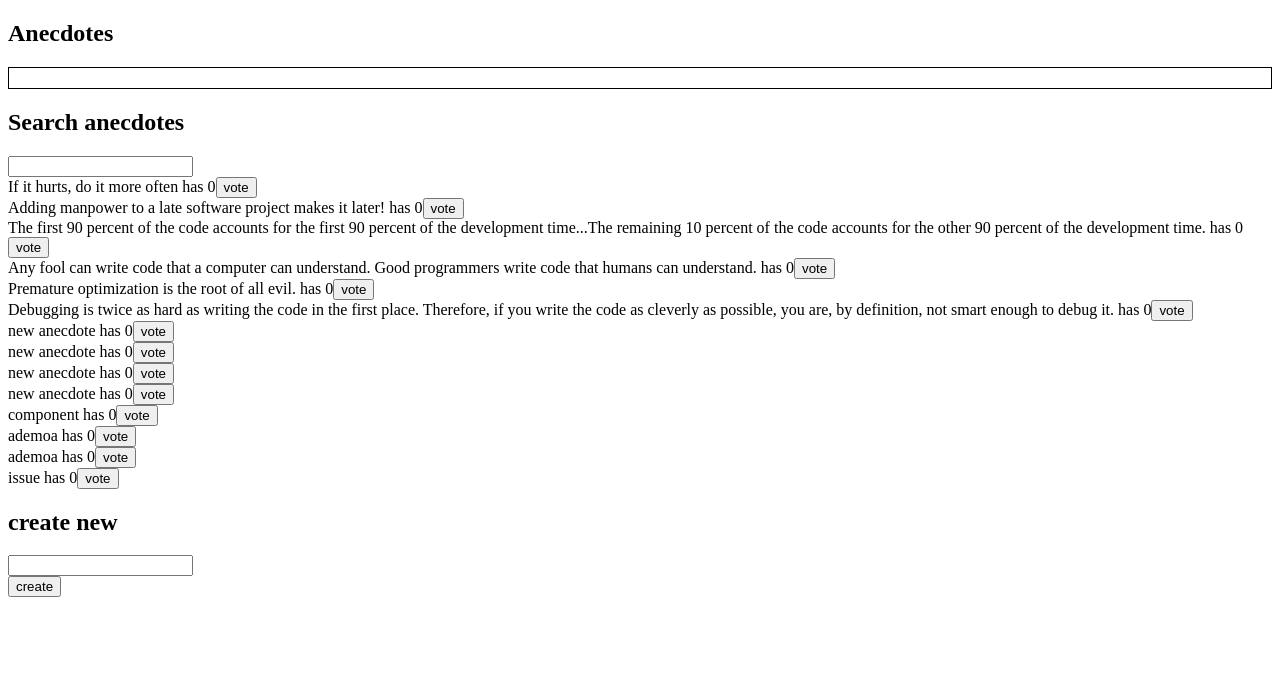
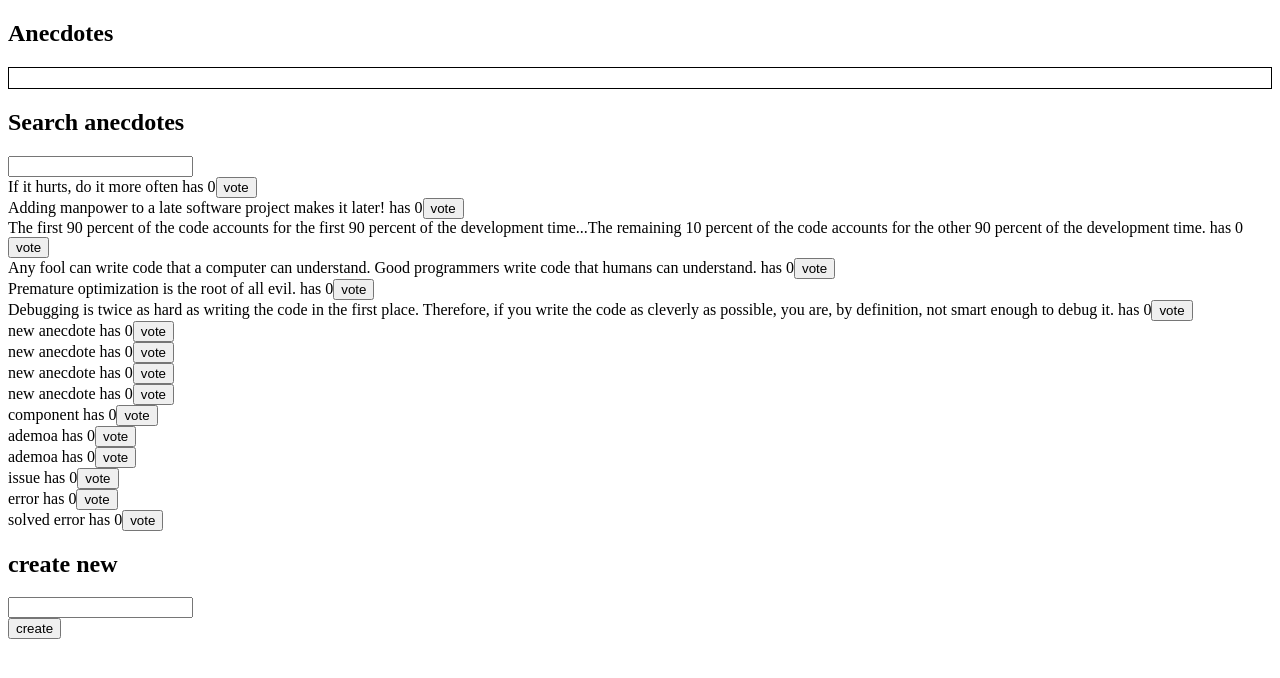
Before and after one commit to Ademola101/Anecdote, a React (Create React App) app: page / in a window 1280 px wide. Shown: the top 678 px of the page. Built offline with nearby package versions, Linux system fonts and the light colour scheme; data requests are answered from the project's data file.

Commit message:
fixed create

```diff
--- a/db.json
+++ b/db.json
@@ -30,7 +30,6 @@
       "id": "98312",
       "votes": 0
     },
-
     {
       "content": "new anecdote",
       "votes": 0,
@@ -70,6 +69,16 @@
       "content": "issue",
       "votes": 0,
       "id": "non9QHg"
+    },
+    {
+      "content": "error",
+      "votes": 0,
+      "id": "5mk7gL7"
+    },
+    {
+      "content": "solved error",
+      "votes": 0,
+      "id": "iy3A6S-"
     }
   ]
 }
--- a/src/components/AnecdoteList.jsx
+++ b/src/components/AnecdoteList.jsx
@@ -18,7 +18,7 @@ const Anecdote = ({ anecdote, onClick }) => {
 const Anecdotes = () => {
 
   const anecdotes = useSelector(({ filter, anecdotes }) => {
-    console.log(anecdotes);
+
 
     return filter ? anecdotes.filter(anecdote => anecdote.content.toLowerCase().startsWith(filter.toLowerCase())) :
       anecdotes;
--- a/src/reducers/anecdoteReducer.js
+++ b/src/reducers/anecdoteReducer.js
@@ -54,7 +54,7 @@ const anecdoteSlice = createSlice({
   reducers: {
     createAnecdote(state, action) {
 
-      return state.push(action.payload);
+      return  [...state, action.payload];
     },
 
     voteFor(state,action) {
```
